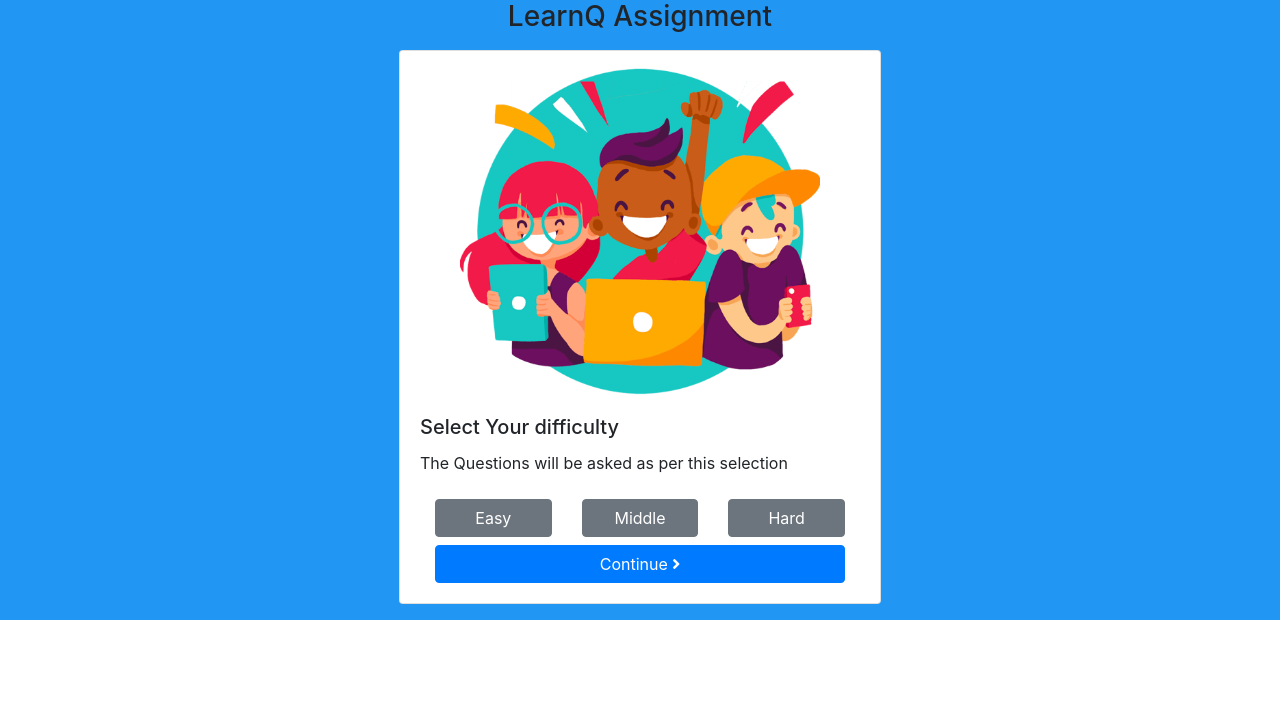
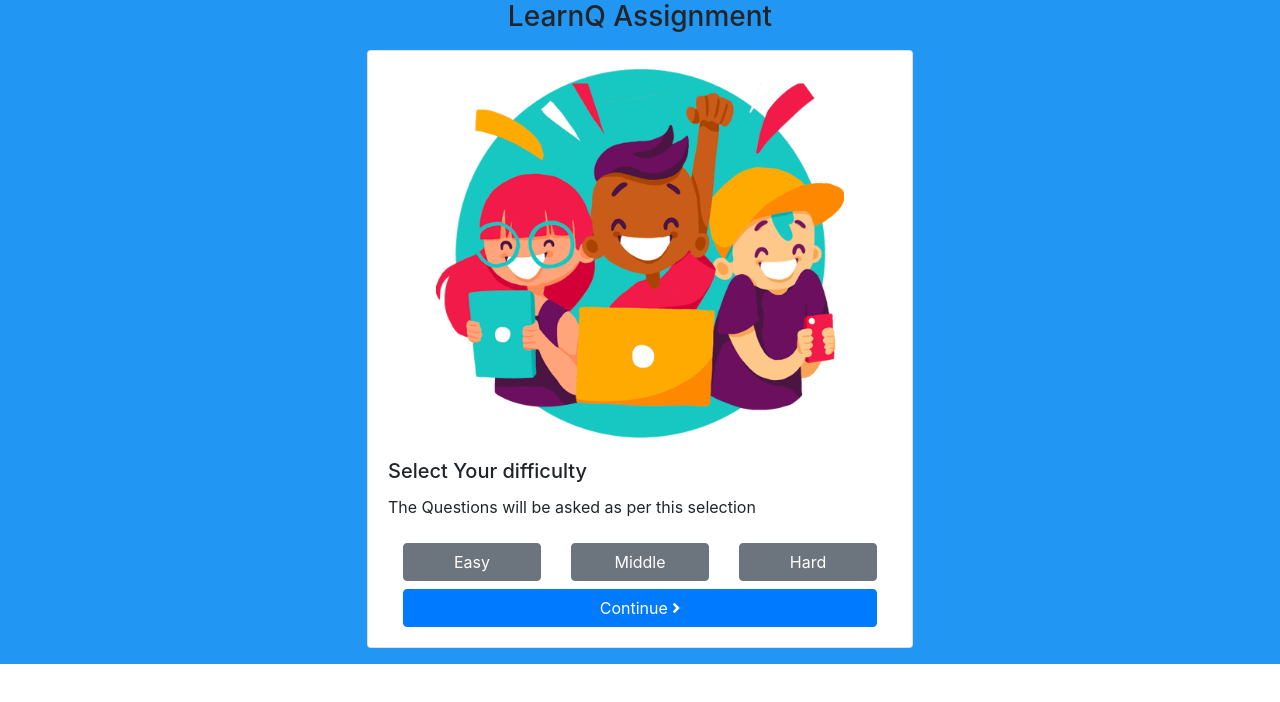
Before and after one commit to AbbyB97/lq-assessment, a React (Create React App) app: page / in a window 1280 px wide. Shown: the top 702 px of the page. Built offline with nearby package versions, Linux system fonts and the light colour scheme.

Commit message:
minor fixes css

```diff
--- a/src/App.js
+++ b/src/App.js
@@ -27,14 +27,14 @@
 
   .card-container {
     @media ${device.mobileS} {
-      width: 90vw;
+      width: 92vw;
     }
 
     @media ${device.tablet} {
-      width: 60vw;
+      width: 70vw;
     }
     @media ${device.laptop} {
-      width: 40vw;
+      width: 45vw;
     }
   }
 `;
```
